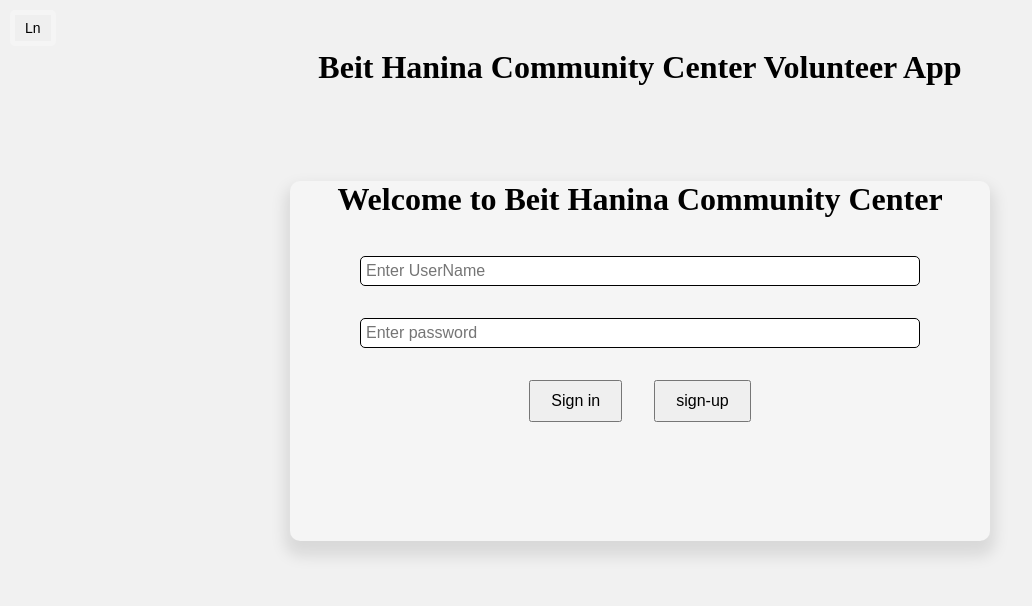
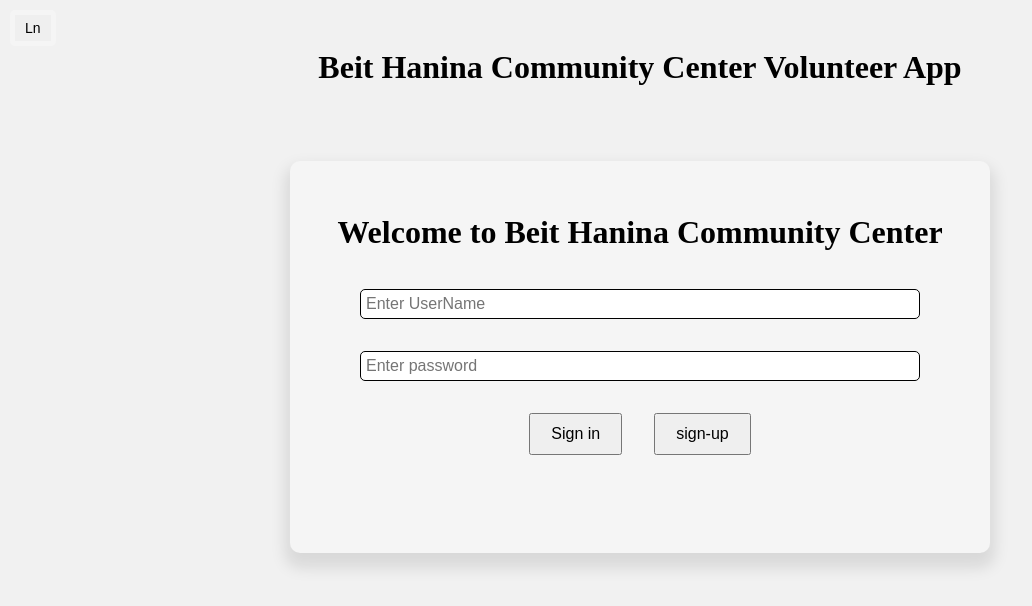
Before and after one commit to mohammadabk2/Beit-Hanina-Community-Center-Vol-App, a React (Create React App) app in the folder client/: page / in a window 1280 px wide. Shown: the top 606 px of the page, without its empty margins (0-1032 px from the left). Built offline with nearby package versions, Linux system fonts and the light colour scheme.

Commit message:
changes styling

```diff
--- a/client/src/App.css
+++ b/client/src/App.css
@@ -21,6 +21,7 @@
 }
 
 .sign-in-box {
+  padding-top: 2rem;
   width: 90vw;
   height: 45vh;
   margin-top: 1px;
--- a/client/src/pages/SignUpPage/SignUp.js
+++ b/client/src/pages/SignUpPage/SignUp.js
@@ -202,7 +202,7 @@ function SignUpPage() {
         </form>
       </div>
       <div>
-        <DynamicButton className="button" onClick={goBack} text="Back" />
+        <DynamicButton className="button" onClick={goBack} text={t("back")} />
       </div>
     </div>
   );
```
Also changed, not shown: 1 other file (tests, documents, lock files or other folders).
